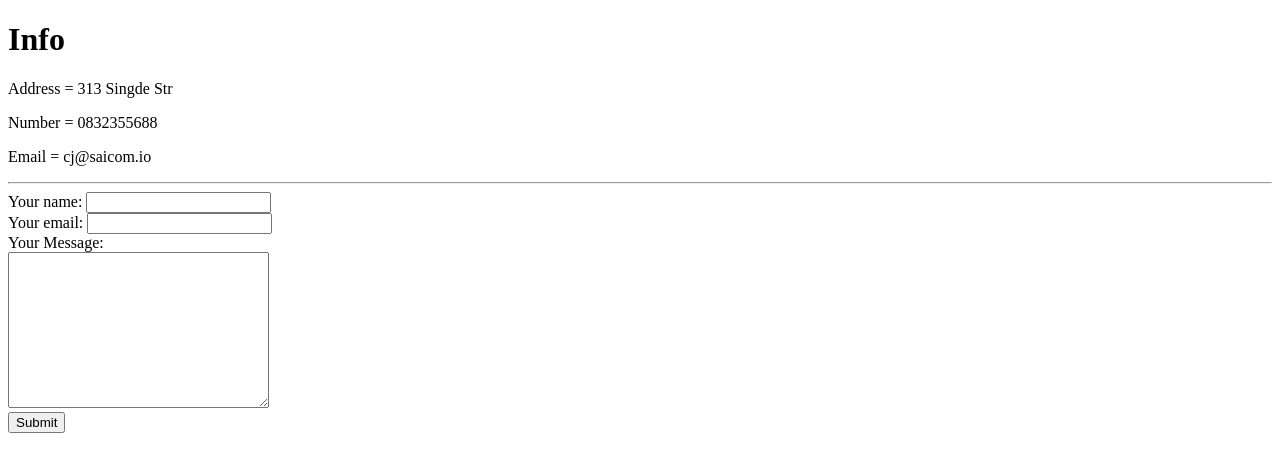
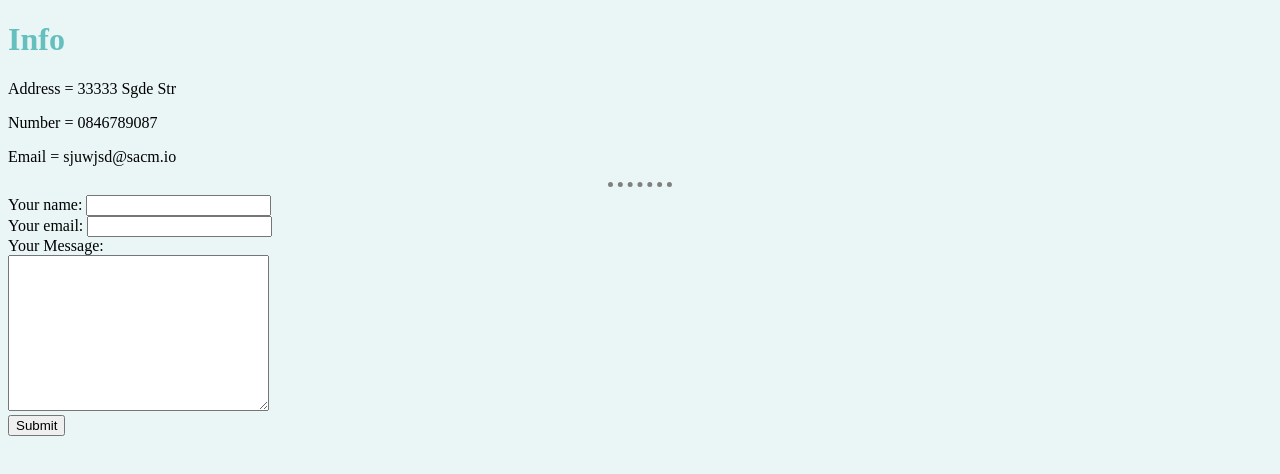
Before and after one commit to cjswart007/cv, a plain HTML site: page HTML/info.html in a window 1280 px wide. Drawn offline with Linux system fonts and the light colour scheme.

Commit message:
updated files

```diff
--- /dev/null
+++ b/HTML/css/styles.css
@@ -0,0 +1,18 @@
+body {
+  background-color: #eaf6f6;
+}
+
+hr {
+  border-style: none;
+  border-top-style: dotted;
+  border-color: grey;
+  border-width: 5px;
+  width: 5%;
+}
+
+h1 {
+  color: #66bfbf;
+}
+h3 {
+  color: #66bfbf;
+}
--- a/HTML/info.html
+++ b/HTML/info.html
@@ -5,12 +5,13 @@
     <meta http-equiv="X-UA-Compatible" content="IE=edge" />
     <meta name="viewport" content="width=device-width, initial-scale=1.0" />
     <title>CJ's Info</title>
+    <link rel="stylesheet" href="css/styles.css" />
   </head>
   <body>
     <h1>Info</h1>
-    <p>Address = 313 Singde Str</p>
-    <p>Number = 0832355688</p>
-    <p>Email = cj@saicom.io</p>
+    <p>Address = 33333 Sgde Str</p>
+    <p>Number = 0846789087</p>
+    <p>Email = sjuwjsd@sacm.io</p>
     <hr />
     <form action="mailto:cj@saicom.io" method="POST" enctype="text/plain">
       <label for="">Your name:</label>
```
Also changed, not shown: HTML/config_builder.html (+1 -0 lines), HTML/index.html (+2 -1 lines).
